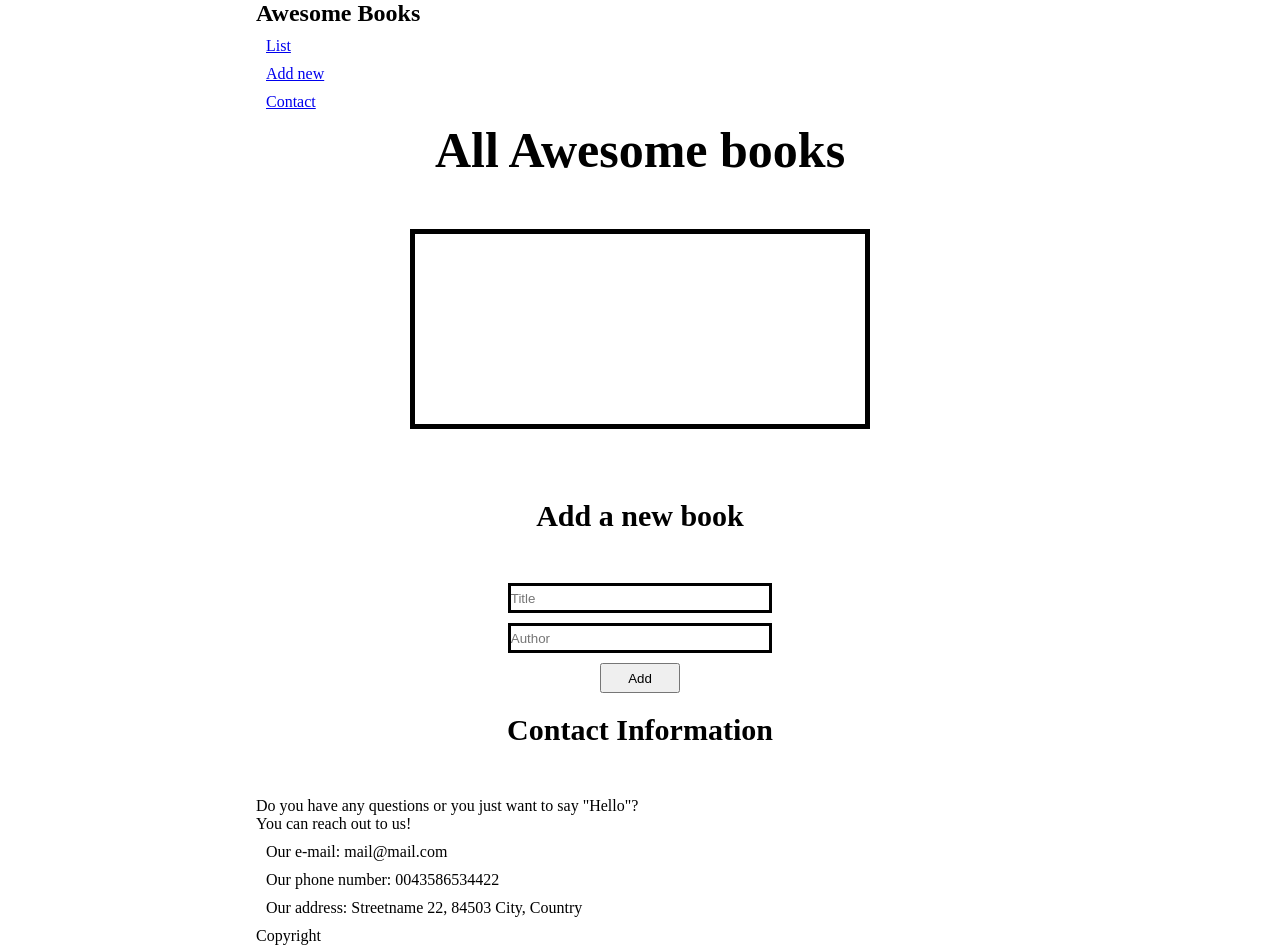
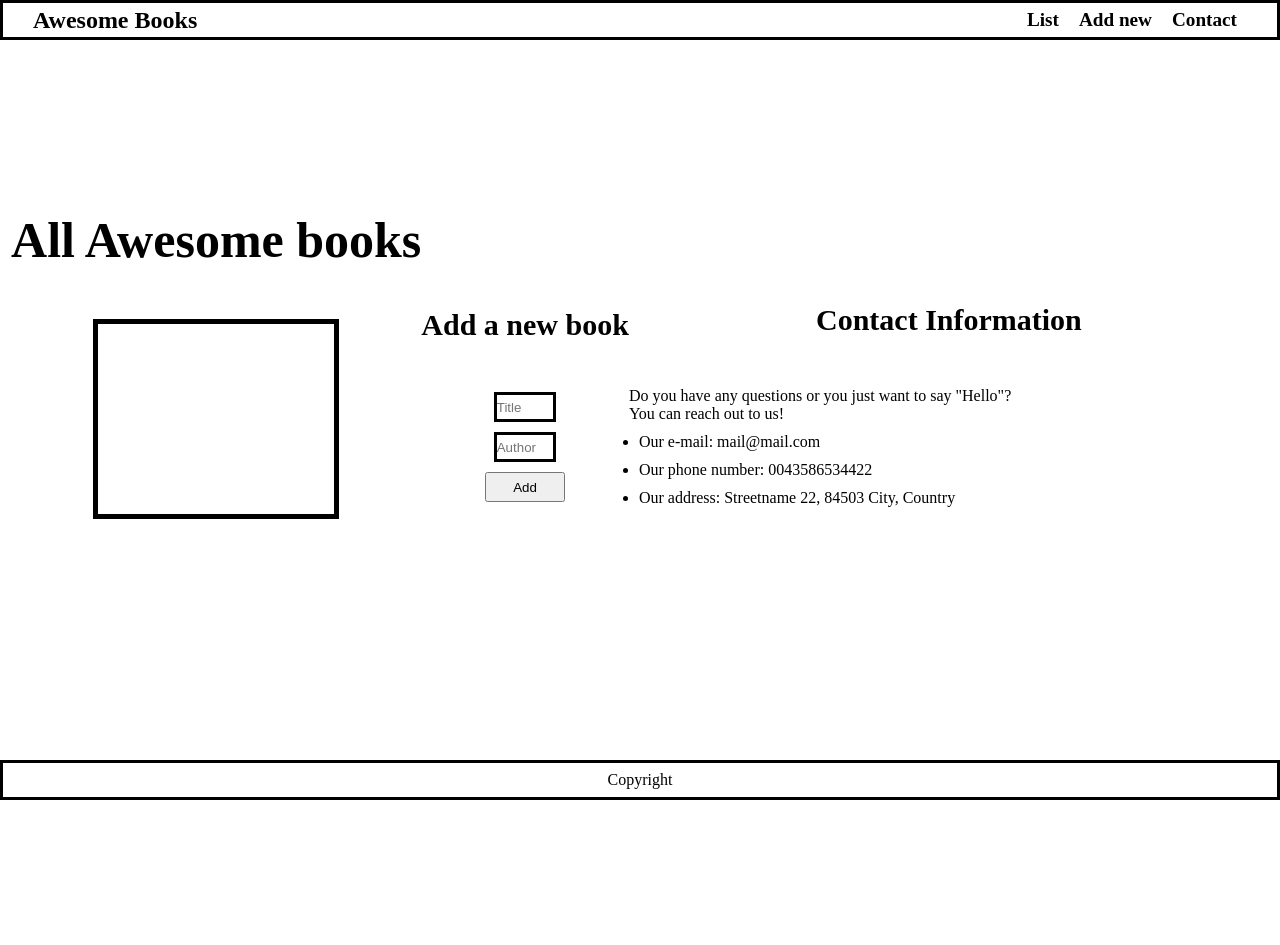
Before and after one commit to anagudelogu/module-2-Awesome-books, a website: page index.html in a window 1280 px wide. After the commit the page ends 800 px from the top, so only its background shows below. Drawn offline with Linux system fonts and the light colour scheme.

Commit message:
Add styles

```diff
--- a/styles.css
+++ b/styles.css
@@ -7,8 +7,34 @@
 }
 
 body {
-  width: 60%;
+  width: 100%;
+  max-height: 100vh;
   margin: 0 auto;
+
+}
+
+a {
+  color: inherit;
+  text-decoration: none;
+}
+.nav{
+  height: 5vh;
+  display: flex;
+  justify-content: space-between;
+  align-items: center;
+  padding: 5px 30px;
+  border: 3px solid black;
+}
+
+.nav__links{
+  display: flex;
+  justify-content: center;
+  list-style: none;
+}
+
+.nav__link{
+  font-size: 1.2rem;
+  font-weight: bold;
 }
 
 .title {
@@ -23,6 +49,13 @@ body {
   margin-bottom: 70px;
   border: 5px solid black;
   min-height: 200px;
+}
+
+main {
+  min-height: 90vh;
+  display: flex;
+  justify-content: center;
+  align-items: center;
 }
 
 .book {
@@ -75,3 +108,20 @@ input {
   width: 80px;
   height: 30px;
 }
+
+.contact{
+  width: 50%;
+}
+
+.contact__list{
+  list-style: disc;
+}
+
+
+.footer{
+  height: 5vh;
+  border: 3px solid black;
+  display: flex;
+  align-items: center;
+  justify-content: center;
+}
```
